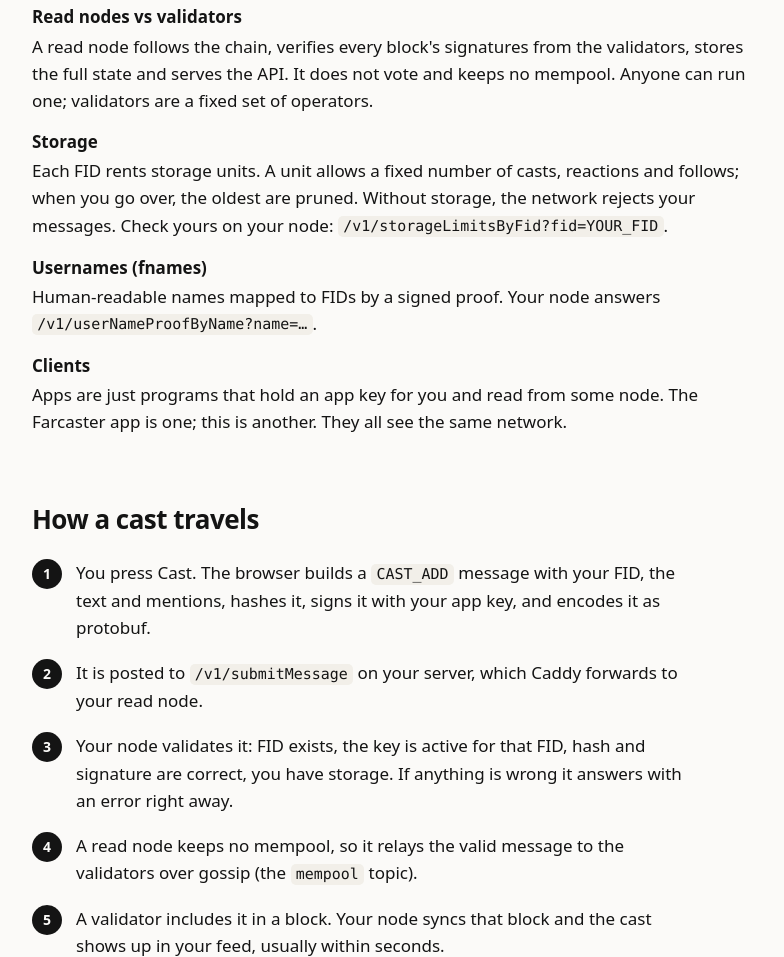
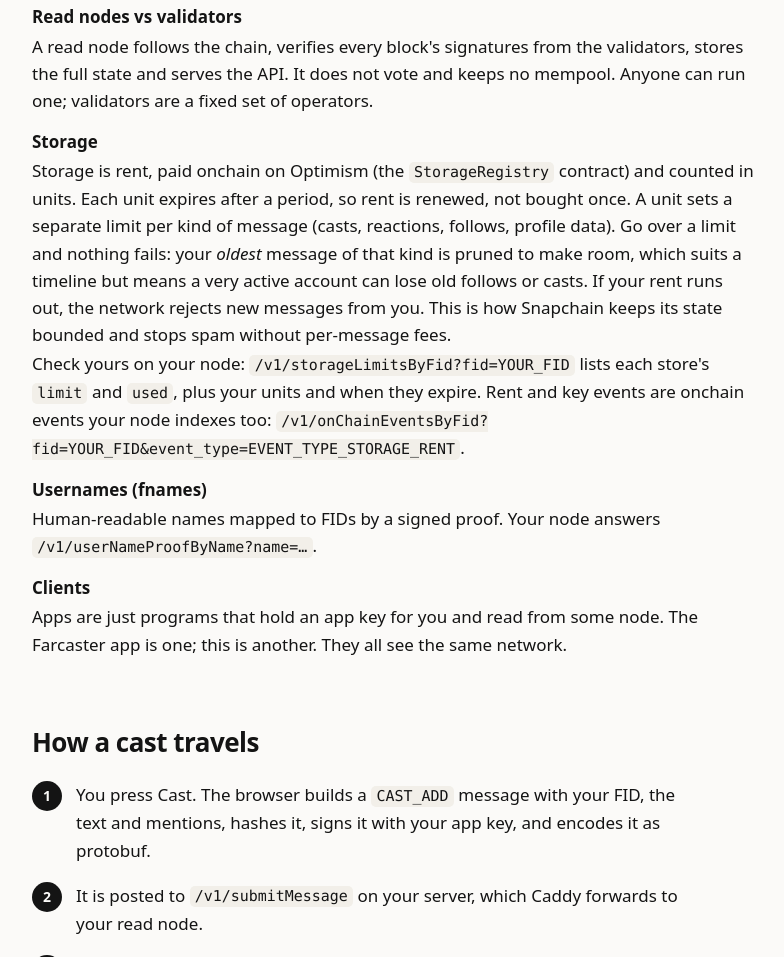
Before and after one commit to lexicon179/townhall, a plain HTML site: page site/index.html in a window 1280 px wide. Shown: the part 6206-7163 px from the top of the page, without its empty margins (246-1030 px from the left). Drawn offline with Linux system fonts and the light colour scheme.

Commit message:
tutorial: explain storage rent (units, expiry, pruning) and how to inspect it on your node

```diff
--- a/site/index.html
+++ b/site/index.html
@@ -169,7 +169,8 @@ footer{margin-top:70px;font-size:14px;color:var(--muted);border-top:1px solid va
   <dt>Read nodes vs validators</dt>
   <dd>A read node follows the chain, verifies every block's signatures from the validators, stores the full state and serves the API. It does not vote and keeps no mempool. Anyone can run one; validators are a fixed set of operators.</dd>
   <dt>Storage</dt>
-  <dd>Each FID rents storage units. A unit allows a fixed number of casts, reactions and follows; when you go over, the oldest are pruned. Without storage, the network rejects your messages. Check yours on your node: <code>/v1/storageLimitsByFid?fid=YOUR_FID</code>.</dd>
+  <dd>Storage is rent, paid onchain on Optimism (the <code>StorageRegistry</code> contract) and counted in units. Each unit expires after a period, so rent is renewed, not bought once. A unit sets a separate limit per kind of message (casts, reactions, follows, profile data). Go over a limit and nothing fails: your <i>oldest</i> message of that kind is pruned to make room, which suits a timeline but means a very active account can lose old follows or casts. If your rent runs out, the network rejects new messages from you. This is how Snapchain keeps its state bounded and stops spam without per-message fees.</dd>
+  <dd>Check yours on your node: <code>/v1/storageLimitsByFid?fid=YOUR_FID</code> lists each store's <code>limit</code> and <code>used</code>, plus your units and when they expire. Rent and key events are onchain events your node indexes too: <code>/v1/onChainEventsByFid?fid=YOUR_FID&amp;event_type=EVENT_TYPE_STORAGE_RENT</code>.</dd>
   <dt>Usernames (fnames)</dt>
   <dd>Human-readable names mapped to FIDs by a signed proof. Your node answers <code>/v1/userNameProofByName?name=…</code>.</dd>
   <dt>Clients</dt>
```
